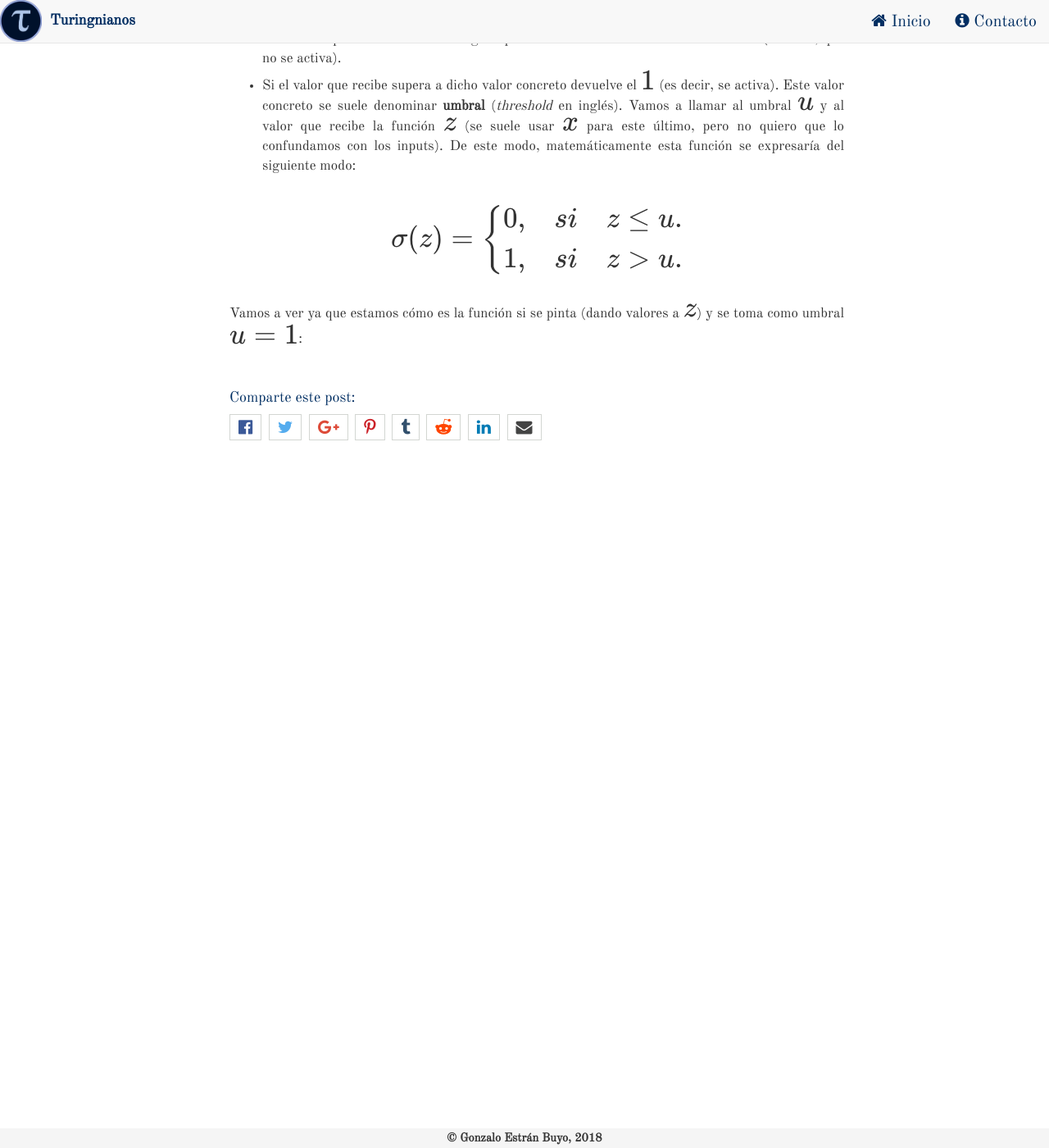
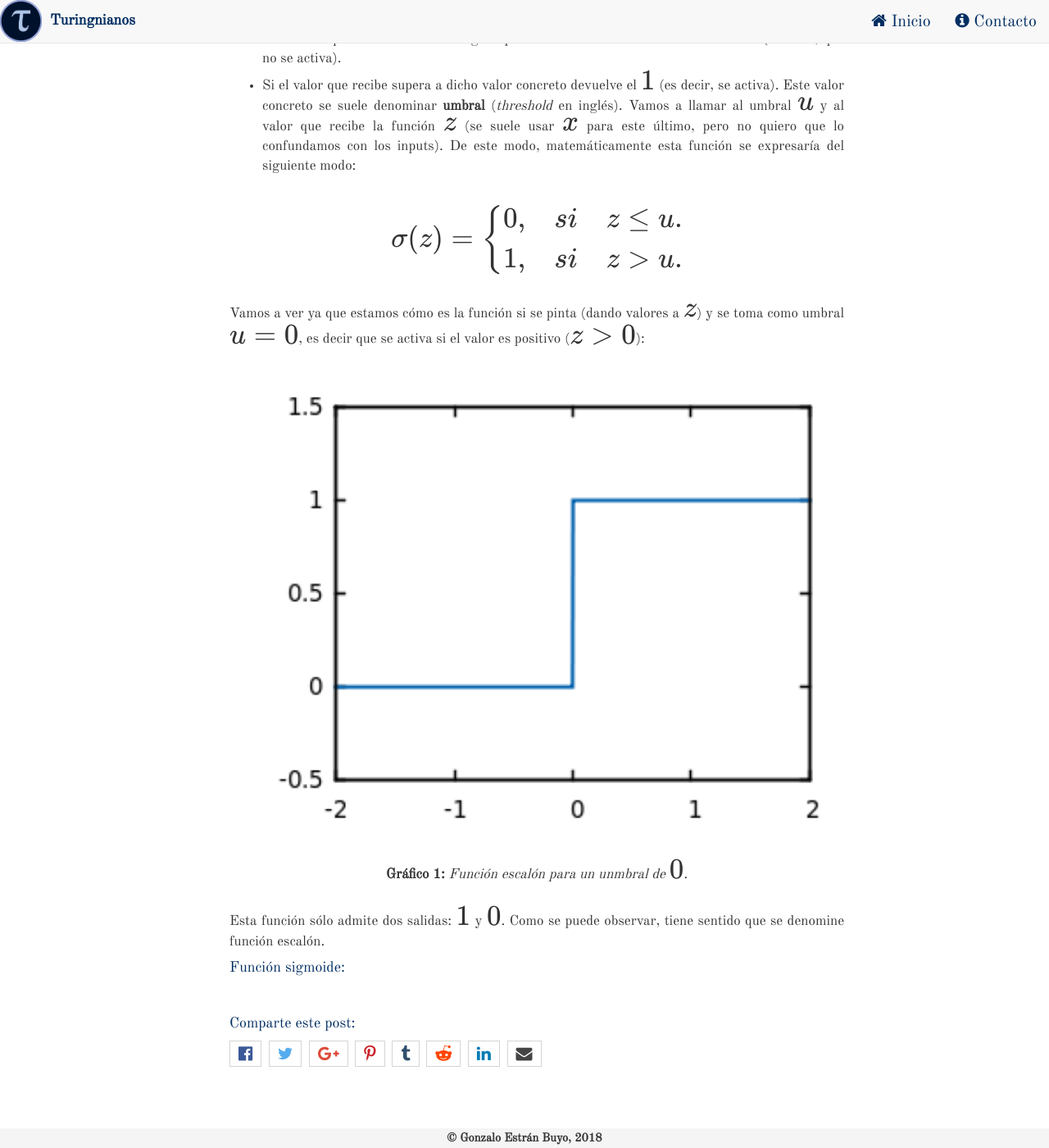
Before and after one commit to turingnianos/turingnianos.github.io, a Jekyll site: the page built from _posts/2018-01-10-deep-learning.md, in a window 1280 px wide and 1400 px high, scrolled down 7372 px. Shown: the whole window at 82% size. Built offline with Jekyll 4.4.1, drawn with Linux system fonts in a browser that asks for light colours; nearby versions of some CDN libraries; some web fonts are replaced; formulas are drawn with MathJax 3; comment, search, counter and statistics services are not loaded; before the commit the page ends 8008 px from its top, so only the background shows below that.

Commit message:
Update 2018-01-10-deep-learning.md

```diff
--- a/_posts/2018-01-10-deep-learning.md
+++ b/_posts/2018-01-10-deep-learning.md
@@ -148,4 +148,20 @@ $$\sigma (z) = \left\{\begin{matrix}
 1, & si & z > u.
 \end{matrix}\right.$$
 
-Vamos a ver ya que estamos cómo es la función si se pinta (dando valores a $z$) y se toma como umbral $u = 1$:
+Vamos a ver ya que estamos cómo es la función si se pinta (dando valores a $z$) y se toma como umbral $u = 0$, es decir que se activa si el valor es positivo ($z > 0$):
+
+<div>
+  <br>
+  <figure>
+    <center>
+     <img src="/images/step.png" height="100%" width="100%" alt="Diagrama2" />
+     <figcaption><b>Gráfico 1:</b> <i>Función escalón para un unmbral de $0$.</i></figcaption>
+    </center>
+  </figure>
+  <br>
+</div>
+
+Esta función sólo admite dos salidas: $1$ y $0$. Como se puede observar, tiene sentido que se denomine función escalón.
+
+
+#### Función sigmoide:
```
